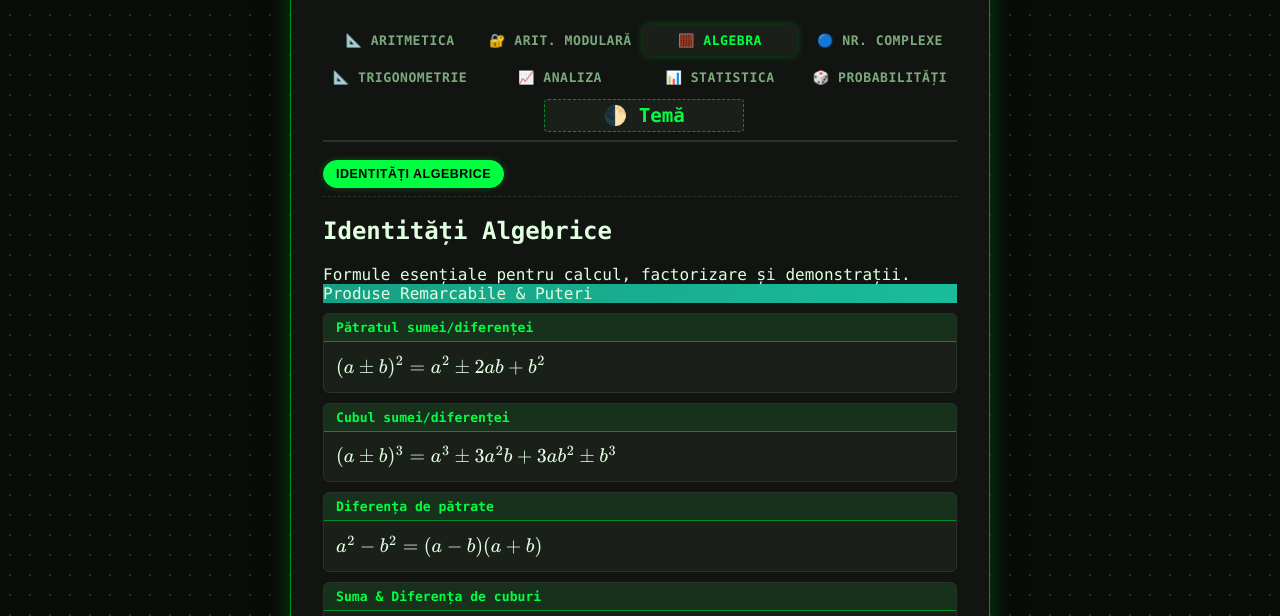
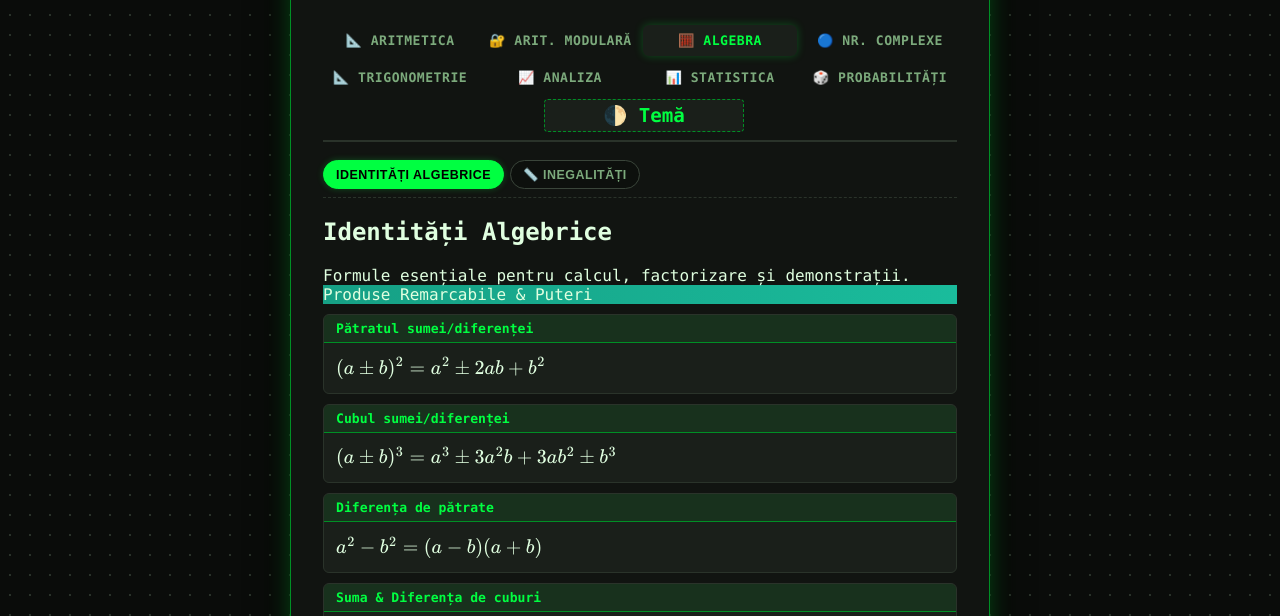
Before and after one commit to exceliorxtreme/math-hub, a plain HTML site: page index.html in a window 1280 px wide. Both pictures are taken after a click on the button "🧮 ALGEBRA". Shown: the part 155-771 px from the top of the page. Drawn offline with nearby package versions, Linux system fonts and the light colour scheme.

Commit message:
Add files via upload

```diff
--- a/index.html
+++ b/index.html
@@ -70,6 +70,7 @@ window.MathJax = {
     <button class="s-tab" data-cat="probabilitati" data-path="probabilitati/prezentare" data-i18n="sub_prob_prez">Prezentare</button>
     <button class="s-tab" data-cat="probabilitati" data-path="probabilitati/calc" data-i18n="sub_prob_calc">Calculator</button>
     <button class="s-tab" data-cat="algebra" data-path="algebra/identitati" data-i18n="sub_algebra_id">Identități Algebrice</button>
+    <button class="s-tab" data-cat="algebra" data-path="algebra/inegalitati" data-i18n="sub_inegalitati">📏 Inegalități</button>
   </div>
 
   <div id="workspace" class="content-area">
@@ -78,6 +79,6 @@ window.MathJax = {
   <div id="result" class="result-box"></div>
 </div>
 
-<script type="module" src="main.js?v=104"></script>
+<script type="module" src="main.js"></script>
 </body>
 </html>
```
